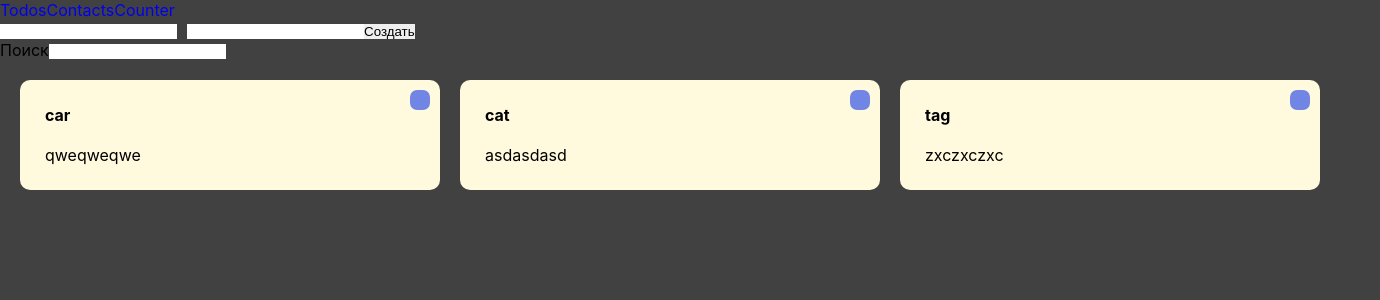
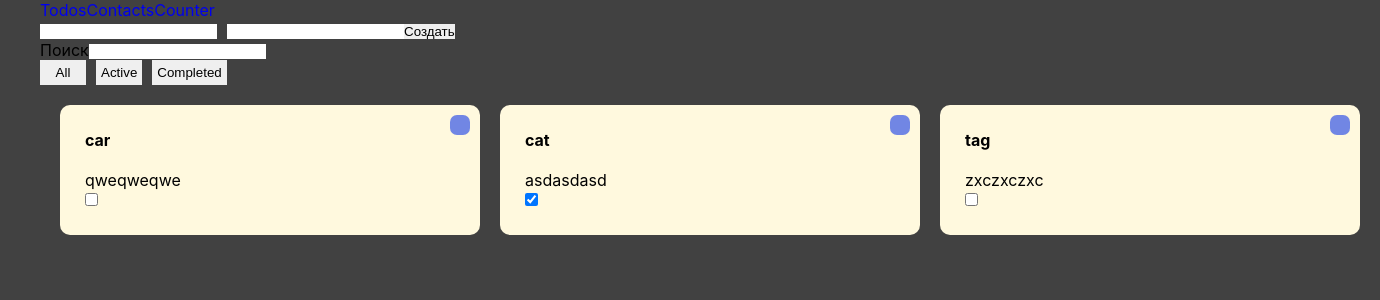
Before and after one commit to Radkovskiy/SkillSync, a React (Create React App) app: page /todos in a window 1280 px wide. Shown: the top 300 px of the page, 1380 px wide, since content can reach past the window. Built offline with nearby package versions, Linux system fonts and the light colour scheme.

Commit message:
added filter by status

```diff
--- /dev/null
+++ b/src/components/todos/FilterButtons.jsx
@@ -0,0 +1,26 @@
+import { useDispatch, useSelector } from "react-redux"
+import { statusFilters } from "./constants";
+
+const FilterButtons = () => {
+  const dispatch = useDispatch();
+
+  const filter = useSelector(store => store.status);
+  const handleFilterChange = filter => dispatch({
+    type: 'filterByStatus',
+    payload: {
+      filter
+    }
+  }
+  );
+
+
+  return (
+    <div>
+      <button onClick={() => handleFilterChange(statusFilters.all)} selected={filter === statusFilters.all}>All</button>
+      <button onClick={() => handleFilterChange(statusFilters.active)} selected={filter === statusFilters.active}>Active</button>
+      <button onClick={() => handleFilterChange(statusFilters.completed)} selected={filter === statusFilters.completed}>Completed</button>
+    </div>
+  )
+}
+
+export default FilterButtons
--- a/src/components/todos/RenderTodos.jsx
+++ b/src/components/todos/RenderTodos.jsx
@@ -1,7 +1,7 @@
-import React from 'react'
 import { useSelector } from 'react-redux'
 import styled from 'styled-components'
 import { useDispatch } from 'react-redux'
+import { statusFilters } from './constants'
 
 
 const TodoList = styled.ul`
@@ -40,17 +40,28 @@ right: 10px;
 top: 10px;
 `
 
-const filterTodos = (todos, searchValue) => {
+const onFilterTodosByValue = (todos, searchValue) => {
   return todos.filter(todo =>
     todo.name.toLowerCase().includes(searchValue.toLowerCase()) ||
     todo.description.toLowerCase().includes(searchValue.toLowerCase()))
 }
 
+const getVisibleTodos = (todos, statusFilter) => {
+  switch (statusFilter) {
+    case statusFilters.active:
+      return todos.filter(todo => !todo.completed);
+    case statusFilters.completed:
+      return todos.filter(todo => todo.completed);
+    default:
+      return todos;
+  }
+};
+
+
 const RenderTodos = () => {
   const dispatch = useDispatch()
-  const store = useSelector((state) => state)
-  const { todoArr, searchValue } = store
-  console.log('store :>> ', store);
+  const { todoArr, searchValue, status } = useSelector((state) => state)
+  console.log('todoArr :>> ', todoArr);
 
   const handleRemove = (id) => {
     dispatch({
@@ -61,14 +72,29 @@ const RenderTodos = () => {
     })
   }
 
-  const filteredTodos = filterTodos(todoArr, searchValue)
+  const handleToggle = (id) => {
+    dispatch({
+      type: `toggleStatus`,
+      payload: {
+        id
+      }
+    })
+  }
+
+  const filteredTodosByValue = onFilterTodosByValue(todoArr, searchValue)
+  const visibleTodos = getVisibleTodos(filteredTodosByValue, status)
 
   return (
     <TodoList>
-      {filteredTodos?.map(({ name, description, id }) => (
+      {visibleTodos.map(({ name, description, id, completed }) => (
         <TodoItem key={id}>
           <TodoName>{name}</TodoName>
           <p>{description}</p>
+          <input
+            type="checkbox"
+            checked={completed}
+            onChange={() => handleToggle(id)}
+          />
           <DeleteBtn onClick={() => handleRemove(id)}></DeleteBtn>
         </TodoItem>
       ))}
--- a/src/components/todos/SearchBar.jsx
+++ b/src/components/todos/SearchBar.jsx
@@ -1,16 +1,14 @@
-import React, { useState } from 'react'
 import { useDispatch } from 'react-redux'
 
 
 
 const SearchBar = () => {
   const dispatch = useDispatch()
-  const [filteredTodos, setFilteredTodos] = useState([]);
 
   const onFilter = ({ target: { value } }) => {
 
     dispatch({
-      type: 'filter',
+      type: 'filterByValue',
       payload: {
         value
       }
--- a/src/components/todos/Todos.jsx
+++ b/src/components/todos/Todos.jsx
@@ -2,6 +2,7 @@ import React from 'react'
 import SearchBar from './SearchBar'
 import TodoForm from './TodoForm'
 import RenderTodos from './RenderTodos'
+import FilterButtons from './FilterButtons'
 
 
 
@@ -10,6 +11,7 @@ const Todos = () => {
     <>
       <TodoForm />
       <SearchBar />
+      <FilterButtons/>
       <RenderTodos />
     </>
   )
--- /dev/null
+++ b/src/components/todos/constants.js
@@ -0,0 +1,5 @@
+export const statusFilters = Object.freeze({
+  all: "all",
+  active: "active",
+  completed: "completed",
+});
--- a/src/index.css
+++ b/src/index.css
@@ -5,4 +5,14 @@ body {
     'Ubuntu', 'Cantarell', 'Fira Sans', 'Droid Sans', 'Helvetica Neue',
     sans-serif;
     background-color: rgb(65, 65, 65);
+    margin-left: 30px;
+    margin-right: 30px;
+    padding-left: 10px;
+    padding-right: 10px;
 }
+
+div>button {
+  margin-right: 10px;
+  padding: 5px;
+  min-width: 46px;
+}
--- a/src/store/store.js
+++ b/src/store/store.js
@@ -1,4 +1,5 @@
 import { createStore } from "redux";
+import { statusFilters } from "../components/todos/constants";
 
 const reducer = (state, action) => {
   switch (action.type) {
@@ -9,16 +10,35 @@ const reducer = (state, action) => {
       }
 
     case 'removeTodo':
-      // console.log('action.payload.id :>> ', action.payload.id);
       return {
         ...state,
         todoArr: state.todoArr.filter(todo => todo.id !== action.payload.id)
       }
 
-    case 'filter':
+    case 'toggleStatus':
+      return {
+        ...state,
+        todoArr: state.todoArr.map(todo => {
+          if (todo.id === action.payload.id) {
+            return {
+              ...todo,
+              completed: !todo.completed
+            }
+          }
+          return todo
+        })
+      }
+
+    case 'filterByValue':
       return {
         ...state,
         searchValue: action.payload.value
+      }
+
+    case 'filterByStatus':
+      return {
+        ...state,
+        status: action.payload.filter,
       }
 
     default:
@@ -30,19 +50,22 @@ export const store = createStore(reducer, {
   todoArr: [{
     name: 'car',
     description: 'qweqweqwe',
+    completed: false,
     id: 1
   },
   {
     name: 'cat',
     description: 'asdasdasd',
+    completed: true,
     id: 2
   },
   {
     name: 'tag',
     description: 'zxczxczxc',
+    completed: false,
     id: 3
   }
-  ], contacts: [], searchValue: '', counterResult: 0
+  ], status: statusFilters.all, contacts: [], searchValue: '', counterResult: 0
 })
 
-console.log(store.getState());
+console.log('state :>> ', store.getState());
```
